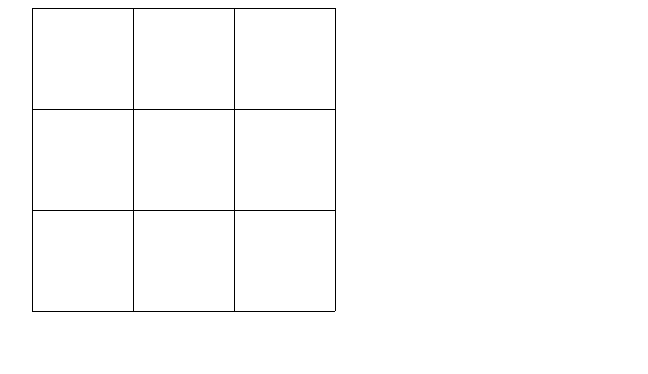
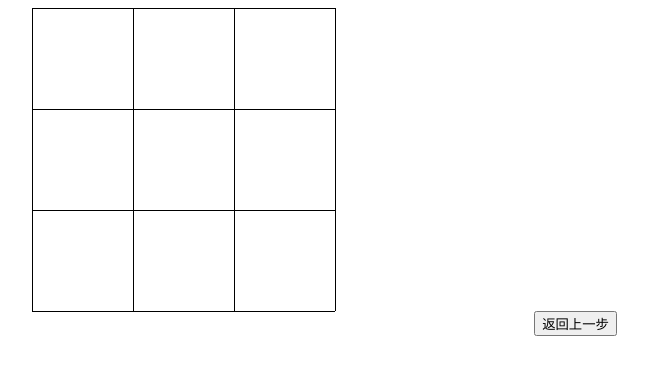
Before and after one commit to Saberwode/tic-tac-toe-new, a Vue app: page / in a window 1280 px wide. Shown: the top 374 px of the page, without its empty margins (456-1104 px from the left). Built offline with nearby package versions, Linux system fonts and the light colour scheme.

Commit message:
back to the previous step

```diff
--- a/src/components/block.vue
+++ b/src/components/block.vue
@@ -19,6 +19,7 @@
         </div>
       </div>
     </div>
+    <button @click="goBack">返回上一步</button>
   </div>
 </template>
 
@@ -69,12 +70,6 @@ export default {
       if (!this.childstats[i - 1][j - 1].click_state) return;
       this.childstats[i - 1][j - 1].player = this.nextPlayer;
       this.childstats[i - 1][j - 1].click_state = false;
-      if (this.nextPlayer == "O") {
-        this.nextPlayer = "X";
-      } else if ((this.nextPlayer = "X")) {
-        this.nextPlayer = "O";
-      }
-      // console.log(this.childstats[i - 1][j - 1].player);
       // 记录玩家移动的位置
       this.history.push({
         player: this.childstats[i - 1][j - 1].player,
@@ -82,7 +77,11 @@ export default {
         locationy: j,
         id: this.childstats[i - 1][j - 1].id,
       });
-      // console.log(this.history);
+      if (this.nextPlayer == "O") {
+        this.nextPlayer = "X";
+      } else if ((this.nextPlayer = "X")) {
+        this.nextPlayer = "O";
+      }
       // 遍历玩家移动的位置，分别获得两个玩家的行动路线
       this.player1Location = this.history
         .filter((n) => n.player == "O")
@@ -90,11 +89,9 @@ export default {
       this.player2Location = this.history
         .filter((n) => n.player == "X")
         .map((n) => parseInt(n.id));
-      // console.log(this.player1Location);
-      // console.log(this.player2Location);
-      // console.log(this.player1Location[1]);
       this.findWinner();
     },
+    // 比较数组1是否包含数组2
     checkId(arr1, arr2) {
       for (let i = arr2.length - 1; i >= 0; i--) {
         if (!arr1.includes(arr2[i])) {
@@ -104,18 +101,46 @@ export default {
 
       return true;
     },
+    // 判断获胜玩家函数
     findWinner() {
       for (let i = 0; i < this.lines.length; i++) {
+        // 如果玩家1的位置数组中包含了胜利条件数组
         if (this.checkId(this.player1Location, this.lines[i])) {
           alert("玩家1胜");
+          // 游戏结束，将游戏状态置0
           this.game_state = 0;
           return;
+          // 如果玩家2的位置数组中包含了胜利条件数组
         } else if (this.checkId(this.player2Location, this.lines[i])) {
           alert("玩家2胜");
           this.game_state = 0;
           return;
         }
       }
+    },
+    // 玩家悔棋函数
+    goBack() {
+      // 判断是否是第一步
+      if (!this.history[this.history.length - 1]) {
+        alert("无法返回上一步！");
+        return;
+      }
+      // 将玩家最后一步的坐标给取出来
+      let i = this.history[this.history.length - 1].locationx;
+      let j = this.history[this.history.length - 1].locationy;
+      // 将历史记录中的最后一步移除
+      this.history.pop();
+      // 将最后一步的玩家删除，同时允许点击该网格
+      this.childstats[i - 1][j - 1].player = "";
+      this.childstats[i - 1][j - 1].click_state = true;
+      // 将下一位玩家状态改为上一步
+      if (this.nextPlayer == "O") {
+        this.nextPlayer = "X";
+      } else if ((this.nextPlayer = "X")) {
+        this.nextPlayer = "O";
+      }
+      // 将游戏状态改为1，防止因为游戏结束问题，不能继续游戏
+      this.game_state = 1;
     },
   },
 };
@@ -124,7 +149,7 @@ export default {
 <style scoped>
 .box {
   background: #fff;
-  margin: 0 auto;
+  margin: 0 aut o;
   width: 100px;
   height: 100px;
   text-align: center;
```
